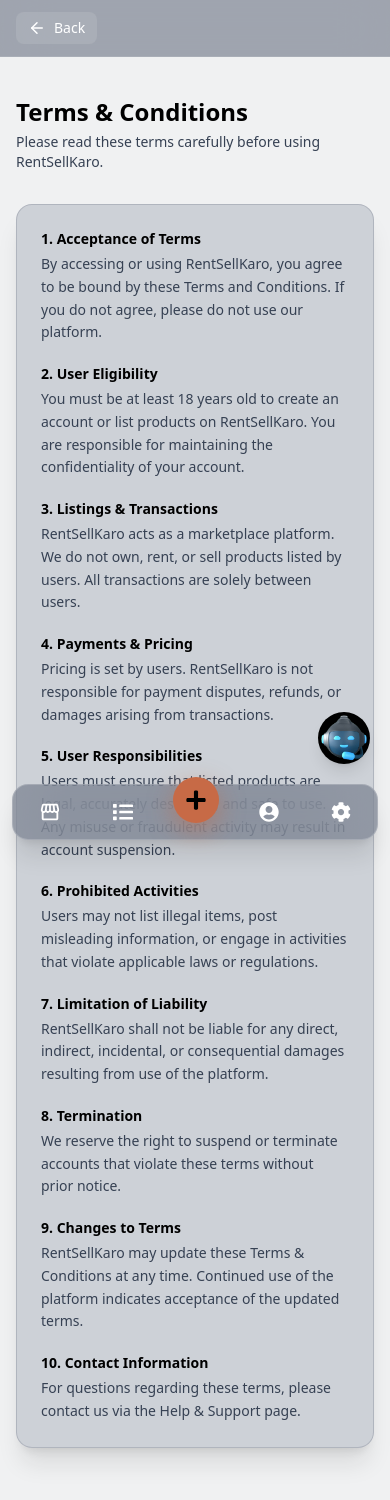
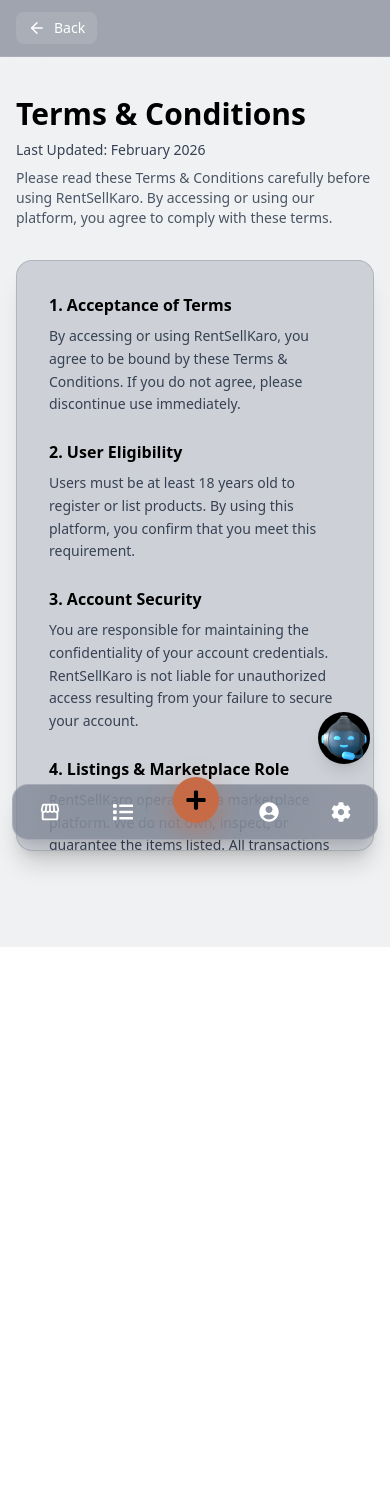
Before and after one commit to Karanx11/RentKaro, a React (Vite) app in the folder web-frontend/: page /terms in a window 390 px wide. Shown: the top 1500 px of the page. After the commit the page ends 947 px from the top, so only its background shows below. Built offline with nearby package versions, Linux system fonts and the light colour scheme.

Commit message:
Updated Terms

```diff
--- a/web-frontend/src/pages/Terms.jsx
+++ b/web-frontend/src/pages/Terms.jsx
@@ -6,15 +6,19 @@
       <NavBar />
 
       <div className="w-full min-h-screen bg-gray-500/10 backdrop-blur-lg px-4 sm:px-8 md:px-12 py-24">
-        <div className="max-w-3xl mx-auto space-y-8">
+        <div className="max-w-4xl mx-auto space-y-8">
 
-          {/* PAGE HEADER */}
+          {/* HEADER */}
           <div>
-            <h1 className="text-2xl md:text-3xl font-bold text-black mb-1">
+            <h1 className="text-3xl md:text-4xl font-bold text-black mb-2">
               Terms & Conditions
             </h1>
             <p className="text-sm text-gray-700">
-              Please read these terms carefully before using RentSellKaro.
+              Last Updated: February 2026
+            </p>
+            <p className="text-sm text-gray-600 mt-2">
+              Please read these Terms & Conditions carefully before using RentSellKaro.
+              By accessing or using our platform, you agree to comply with these terms.
             </p>
           </div>
 
@@ -25,57 +29,100 @@
               bg-gray-400/40
               border border-gray-500/30
               shadow-xl
-              p-6 space-y-5
+              p-8
+              space-y-6
+              max-h-[70vh]
+              overflow-y-auto
             "
           >
             <Section
               title="1. Acceptance of Terms"
-              text="By accessing or using RentSellKaro, you agree to be bound by these Terms and Conditions. If you do not agree, please do not use our platform."
+              text="By accessing or using RentSellKaro, you agree to be bound by these Terms & Conditions. If you do not agree, please discontinue use immediately."
             />
 
             <Section
               title="2. User Eligibility"
-              text="You must be at least 18 years old to create an account or list products on RentSellKaro. You are responsible for maintaining the confidentiality of your account."
+              text="Users must be at least 18 years old to register or list products. By using this platform, you confirm that you meet this requirement."
             />
 
             <Section
-              title="3. Listings & Transactions"
-              text="RentSellKaro acts as a marketplace platform. We do not own, rent, or sell products listed by users. All transactions are solely between users."
+              title="3. Account Security"
+              text="You are responsible for maintaining the confidentiality of your account credentials. RentSellKaro is not liable for unauthorized access resulting from your failure to secure your account."
             />
 
             <Section
-              title="4. Payments & Pricing"
-              text="Pricing is set by users. RentSellKaro is not responsible for payment disputes, refunds, or damages arising from transactions."
+              title="4. Listings & Marketplace Role"
+              text="RentSellKaro operates as a marketplace platform. We do not own, inspect, or guarantee the items listed. All transactions occur directly between users."
             />
 
             <Section
-              title="5. User Responsibilities"
-              text="Users must ensure that listed products are legal, accurately described, and safe to use. Any misuse or fraudulent activity may result in account suspension."
+              title="5. Pricing & Payments"
+              text="Pricing is determined by users. RentSellKaro is not responsible for disputes, refunds, failed payments, or damages arising from transactions."
             />
 
             <Section
-              title="6. Prohibited Activities"
-              text="Users may not list illegal items, post misleading information, or engage in activities that violate applicable laws or regulations."
+              title="6. User Responsibilities"
+              text="Users must ensure that products listed are legal, accurately described, and safe to use. Misuse, fraud, or false listings may result in suspension or termination."
             />
 
             <Section
-              title="7. Limitation of Liability"
-              text="RentSellKaro shall not be liable for any direct, indirect, incidental, or consequential damages resulting from use of the platform."
+              title="7. Prohibited Activities"
+              text="Users may not list illegal items, post misleading information, violate intellectual property rights, or engage in unlawful activities."
             />
 
             <Section
-              title="8. Termination"
-              text="We reserve the right to suspend or terminate accounts that violate these terms without prior notice."
+              title="8. Cancellation & Refund Policy"
+              text="Refunds and cancellations are subject to agreement between buyer and seller. RentSellKaro does not guarantee refunds unless explicitly stated."
             />
 
             <Section
-              title="9. Changes to Terms"
-              text="RentSellKaro may update these Terms & Conditions at any time. Continued use of the platform indicates acceptance of the updated terms."
+              title="9. Intellectual Property"
+              text="All platform design, branding, logos, and content are the property of RentSellKaro. Unauthorized reproduction or misuse is strictly prohibited."
             />
 
             <Section
-              title="10. Contact Information"
-              text="For questions regarding these terms, please contact us via the Help & Support page."
+              title="10. Limitation of Liability"
+              text="RentSellKaro shall not be liable for any direct, indirect, incidental, or consequential damages resulting from platform use."
+            />
+
+            <Section
+              title="11. Indemnification"
+              text="Users agree to indemnify and hold harmless RentSellKaro against any claims, damages, or legal disputes arising from misuse of the platform."
+            />
+
+            <Section
+              title="12. Platform Availability"
+              text="We strive to ensure uninterrupted service. However, RentSellKaro may suspend or modify services for maintenance, updates, or technical reasons."
+            />
+
+            <Section
+              title="13. Third-Party Links"
+              text="Our platform may contain links to third-party websites. RentSellKaro is not responsible for the content or policies of external sites."
+            />
+
+            <Section
+              title="14. Privacy Policy"
+              text="Your use of RentSellKaro is also governed by our Privacy Policy, which explains how we collect, use, and protect your information."
+            />
+
+            <Section
+              title="15. Termination"
+              text="We reserve the right to suspend or terminate accounts that violate these Terms & Conditions without prior notice."
+            />
+
+            <Section
+              title="16. Governing Law"
+              text="These Terms shall be governed by the laws of India. Any disputes shall fall under the jurisdiction of Indian courts."
+            />
+
+            <Section
+              title="17. Changes to Terms"
+              text="RentSellKaro may update these Terms & Conditions at any time. Continued use of the platform constitutes acceptance of the revised terms."
+            />
+
+            <Section
+              title="18. Contact Information"
+              text="For any questions regarding these Terms & Conditions, please contact us through the Help & Support section of the platform."
             />
           </div>
         </div>
@@ -86,12 +133,12 @@
 
 export default Terms;
 
-/* ================= SMALL COMPONENT ================= */
+/* ================= REUSABLE SECTION COMPONENT ================= */
 
 function Section({ title, text }) {
   return (
     <div>
-      <h3 className="text-sm font-semibold text-black mb-1">
+      <h3 className="text-base font-semibold text-black mb-2">
         {title}
       </h3>
       <p className="text-sm text-gray-700 leading-relaxed">
```
